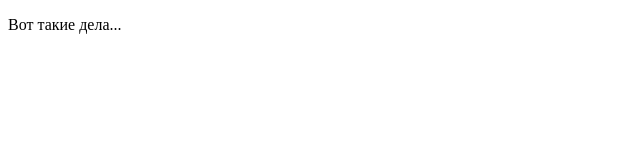
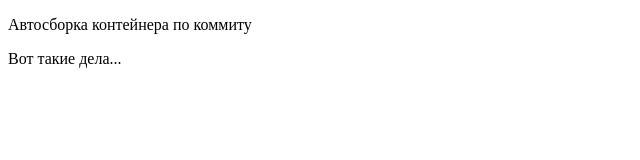
Before and after one commit to anton-mrk/euroopt, a plain HTML site: page docker/app/index.html in a window 1280 px wide. Shown: the whole page, without its empty margins (0-640 px from the left). Drawn offline with Linux system fonts and the light colour scheme.

Commit message:
Update index.html

```diff
--- a/docker/app/index.html
+++ b/docker/app/index.html
@@ -5,6 +5,7 @@
    <title>Крошечный документ HTML5</title>
 </head>
 <body>
+   <p>Автосборка контейнера по коммиту</p>
    <p>Вот такие дела...</p>
 </body>
 </html>
```
